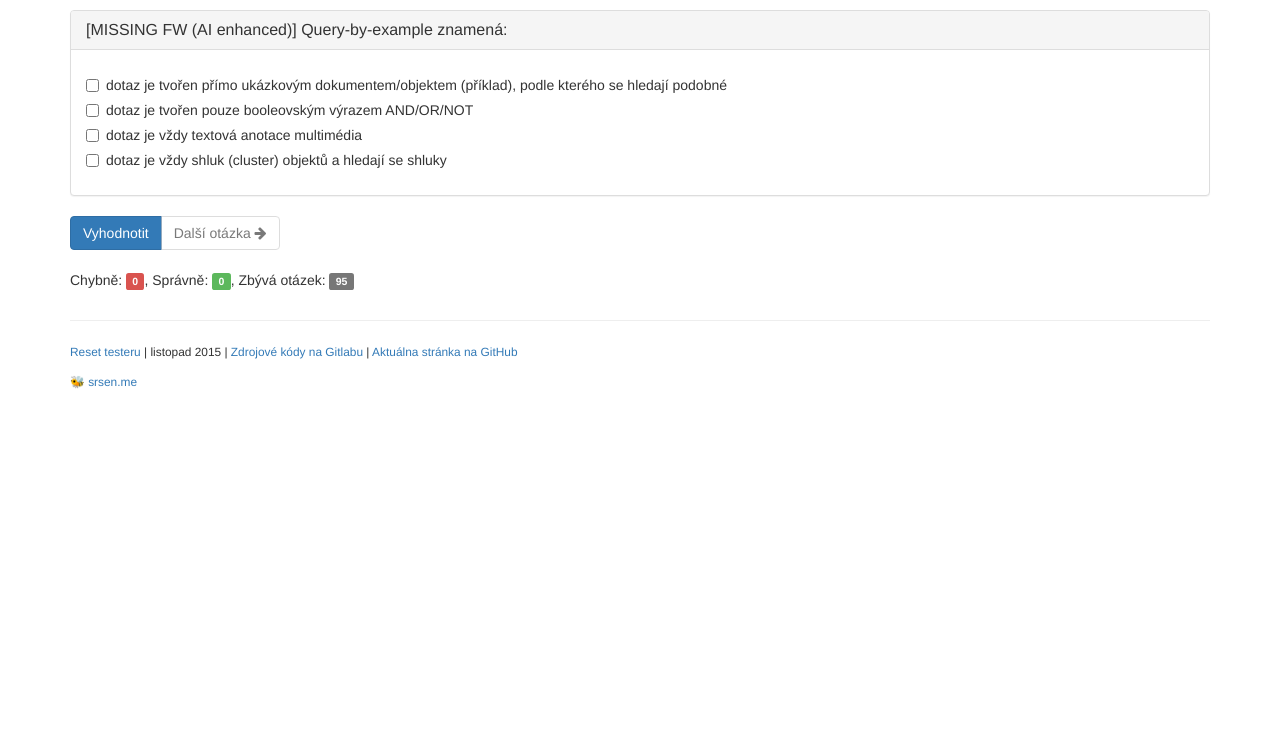
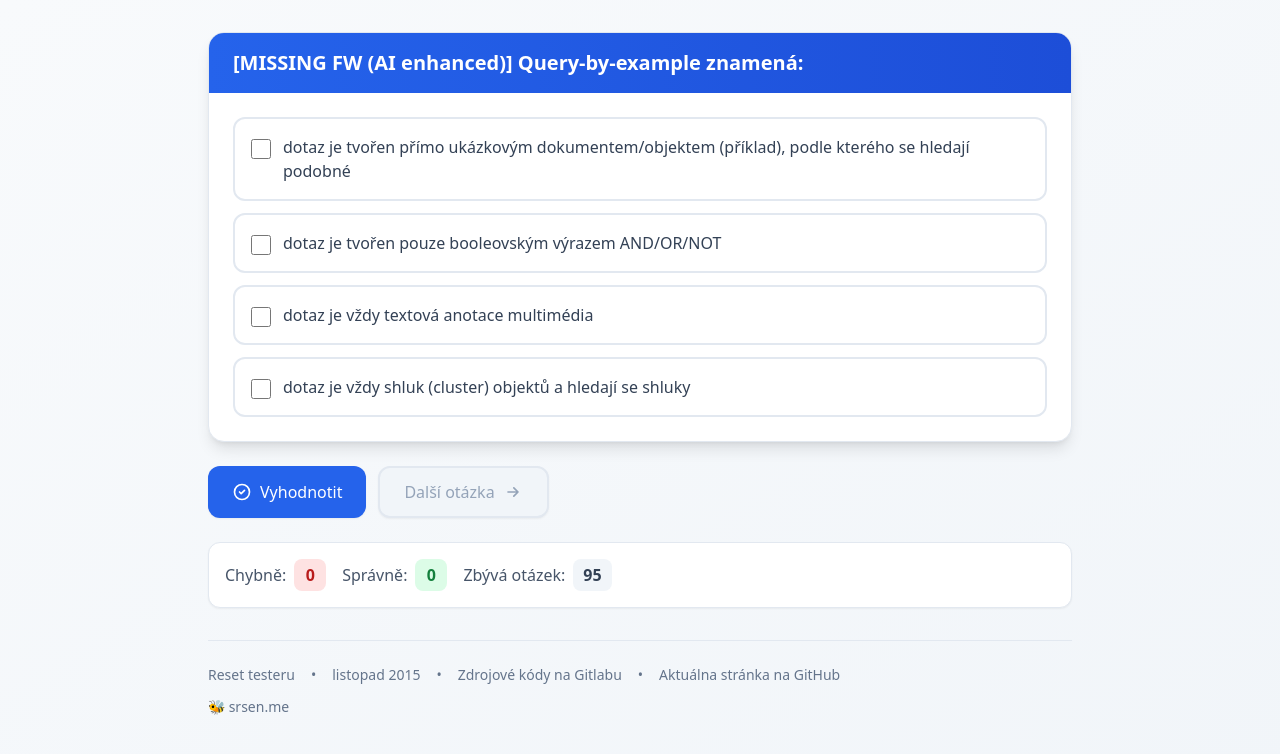
Before and after one commit to AlesSrsen/vmm-tester, a plain HTML site: page index.html in a window 1280 px wide. Drawn offline with nearby package versions, Linux system fonts and the light colour scheme; some packages are replaced by stand-ins of ours.

Commit message:
feat: Improve the UI

```diff
--- a/index.html
+++ b/index.html
@@ -2,178 +2,196 @@
 <html lang="cs">
 <head>
     <meta charset="utf-8">
-    <meta http-equiv="X-UA-Compatible" content="IE=edge">
     <meta name="viewport" content="width=device-width, initial-scale=1">
 
     <title>VMM tester</title>
 
+    <!-- Tailwind CSS -->
+    <script src="https://cdn.tailwindcss.com"></script>
+    <script>
+        tailwind.config = {
+            theme: {
+                extend: {
+                    colors: {
+                        primary: '#3b82f6',
+                        success: '#22c55e',
+                        danger: '#ef4444',
+                    }
+                }
+            }
+        }
+    </script>
+
+    <!-- MathJax Configuration -->
     <script type="text/x-mathjax-config">
         MathJax.Hub.Config({showMathMenu:false, tex2jax: {inlineMath: [['$','$']]}});
-
-
     </script>
-
-    <script type="text/javascript"
-            async
+    <script type="text/javascript" async
             src="https://cdn.mathjax.org/mathjax/latest/MathJax.js?config=TeX-AMS-MML_HTMLorMML">
     </script>
 
+    <!-- AngularJS -->
     <script src="https://ajax.googleapis.com/ajax/libs/angularjs/1.4.5/angular.min.js"></script>
     <script type="text/javascript" src="scripts/otazky.js"></script>
     <script type="text/javascript" src="scripts/app.js"></script>
 
-    <link rel="stylesheet" href="https://maxcdn.bootstrapcdn.com/bootstrap/3.3.6/css/bootstrap.min.css">
-    <link rel="stylesheet" href="https://maxcdn.bootstrapcdn.com/font-awesome/4.5.0/css/font-awesome.min.css">
     <link rel="stylesheet" href="style/main.css">
 </head>
 
+<body ng-app="paaApp" class="bg-gradient-to-br from-slate-50 to-slate-100 min-h-screen">
 
-<body ng-app="paaApp">
+<main class="max-w-4xl mx-auto px-4 py-8" ng-controller="NewsController">
 
-<div class="container" ng-controller="NewsController">
+    <!-- Question Card -->
+    <article class="bg-white rounded-2xl shadow-lg border border-slate-200 overflow-hidden mb-6">
+        <header class="bg-gradient-to-r from-blue-600 to-blue-700 px-6 py-4">
+            <h1 class="text-lg md:text-xl font-semibold text-white leading-relaxed">
+                <span dynamic="questionText"></span>
+            </h1>
+        </header>
 
-
-    <div class="row">
-        <div class="col-md-12">
-            <div class="panel panel-default">
-                <div class="panel-heading">
-                    <h3 class="panel-title">
-                        <span dynamic="questionText"></span>
-                    </h3>
-                </div>
-                <div class="panel-body">
-                    <form action="">
-                        <div class="checkbox"
-                             ng-class="{'has-error': !isCorrect(qu) && ss, 'has-success': isCorrect(qu) && ss}"
-                             ng-repeat="qu in question">
-                            <label>
-                                <input type="checkbox" value="{{ qu }}"
+        <section class="p-6">
+            <form action="" role="form">
+                <fieldset class="space-y-3">
+                    <div ng-repeat="qu in question"
+                         class="relative flex items-start p-4 rounded-xl border-2 transition-all duration-200 cursor-pointer"
+                         ng-class="{
+                             'border-red-400 bg-red-50': !isCorrect(qu) && ss,
+                             'border-green-400 bg-green-50': isCorrect(qu) && ss,
+                             'border-slate-200 hover:border-blue-300 hover:bg-blue-50/50': !ss
+                         }">
+                        <label class="flex items-start gap-3 w-full cursor-pointer">
+                            <input type="checkbox"
+                                   value="{{ qu }}"
                                    ng-click="toggleSelection(qu)"
                                    ng-disabled="ss"
-                                       ng-checked="selection.indexOf(qu) > -1">
-                                <span dynamic="qu.text"></span>
+                                   ng-checked="selection.indexOf(qu) > -1"
+                                   class="mt-1 w-5 h-5 rounded border-slate-300 text-blue-600 focus:ring-blue-500 focus:ring-2 transition-colors disabled:opacity-50">
+                            <span class="flex-1 text-slate-700" dynamic="qu.text"></span>
 
-                                <span ng-show="!isCorrect(qu) && ss">
-                                    <i class="fa fa-exclamation-triangle"></i>
+                            <span ng-show="!isCorrect(qu) && ss" class="flex-shrink-0 text-red-500">
+                                <svg class="w-5 h-5" fill="currentColor" viewBox="0 0 20 20">
+                                    <path fill-rule="evenodd" d="M8.257 3.099c.765-1.36 2.722-1.36 3.486 0l5.58 9.92c.75 1.334-.213 2.98-1.742 2.98H4.42c-1.53 0-2.493-1.646-1.743-2.98l5.58-9.92zM11 13a1 1 0 11-2 0 1 1 0 012 0zm-1-8a1 1 0 00-1 1v3a1 1 0 002 0V6a1 1 0 00-1-1z" clip-rule="evenodd"/>
+                                </svg>
                             </span>
-
                         </label>
                     </div>
+                </fieldset>
             </form>
 
-                    <div ng-if="note && ss">
-                        <br>
+            <!-- Note Section -->
+            <aside ng-if="note && ss" class="mt-6 p-4 bg-blue-50 rounded-xl border border-blue-200">
+                <p class="flex items-start gap-2">
+                    <span class="inline-flex items-center px-2.5 py-0.5 rounded-full text-xs font-medium bg-blue-600 text-white">
+                        Poznámka
+                    </span>
+                    <span class="text-slate-700" dynamic="note"></span>
+                </p>
+            </aside>
 
-                        <p>
-                            <span class="label label-primary">Poznámka:</span>
-                            <span dynamic="note"></span>
-                        </p>
+            <!-- Text Answer Section -->
+            <div ng-show="textAnswer" class="mt-6">
+                <textarea class="w-full px-4 py-3 border-2 border-slate-200 rounded-xl focus:border-blue-500 focus:ring-2 focus:ring-blue-200 transition-all resize-none text-slate-700"
+                          rows="5"
+                          ng-model="userText"
+                          placeholder="Napište svou odpověď..."></textarea>
+
+                <div ng-if="ss" class="mt-4 space-y-4">
+                    <div class="p-4 bg-slate-50 rounded-xl border border-slate-200">
+                        <p class="text-slate-700" dynamic="textAnswer"></p>
                     </div>
 
-                    <div ng-show="textAnswer">
-                        <textarea class="form-control" rows="5" ng-model="userText"></textarea>
-
-                        <div ng-if="ss">
-
-                            <br>
-
-                            <p class="well">
-                                <span dynamic="textAnswer"></span>
-                            </p>
-
-
-                            <div class="btn-group" role="group" aria-label="...">
-                                <div class="btn-group" role="group">
-                                    <button type="button" class="btn btn-success"
-                                            ng-click="nextOK()">
-                                        <i class="fa fa-thumbs-up"></i>
-
+                    <nav class="flex gap-3" role="group" aria-label="Hodnocení odpovědi">
+                        <button type="button"
+                                ng-click="nextOK()"
+                                class="inline-flex items-center gap-2 px-5 py-2.5 bg-green-600 hover:bg-green-700 text-white font-medium rounded-xl transition-colors shadow-sm">
+                            <svg class="w-5 h-5" fill="currentColor" viewBox="0 0 20 20">
+                                <path d="M2 10.5a1.5 1.5 0 113 0v6a1.5 1.5 0 01-3 0v-6zM6 10.333v5.43a2 2 0 001.106 1.79l.05.025A4 4 0 008.943 18h5.416a2 2 0 001.962-1.608l1.2-6A2 2 0 0015.56 8H12V4a2 2 0 00-2-2 1 1 0 00-1 1v.667a4 4 0 01-.8 2.4L6.8 7.933a4 4 0 00-.8 2.4z"/>
+                            </svg>
                             Dobře
                         </button>
-                                </div>
-                                <div class="btn-group" role="group">
                         <button type="button"
                                 ng-click="nextWrong()"
-                                            class="btn btn-danger">
-                                        <i class="fa fa-thumbs-down"></i>
-
+                                class="inline-flex items-center gap-2 px-5 py-2.5 bg-red-600 hover:bg-red-700 text-white font-medium rounded-xl transition-colors shadow-sm">
+                            <svg class="w-5 h-5" fill="currentColor" viewBox="0 0 20 20">
+                                <path d="M18 9.5a1.5 1.5 0 11-3 0v-6a1.5 1.5 0 013 0v6zM14 9.667v-5.43a2 2 0 00-1.105-1.79l-.05-.025A4 4 0 0011.055 2H5.64a2 2 0 00-1.962 1.608l-1.2 6A2 2 0 004.44 12H8v4a2 2 0 002 2 1 1 0 001-1v-.667a4 4 0 01.8-2.4l1.4-1.866a4 4 0 00.8-2.4z"/>
+                            </svg>
                             Špatně
                         </button>
+                    </nav>
                 </div>
             </div>
+        </section>
+    </article>
 
-                        </div>
-                    </div>
-
-                </div>
-            </div>
-
-            <div class="btn-group" role="group" aria-label="...">
-                <div class="btn-group" role="group">
-                    <button type="button" class="btn btn-primary"
+    <!-- Action Buttons -->
+    <nav class="flex flex-wrap gap-3 mb-6" role="group" aria-label="Ovládání testu">
+        <button type="button"
                 ng-disabled="ss"
-                            ng-click="solve(selectedFruits)">
+                ng-click="solve(selectedFruits)"
+                class="inline-flex items-center gap-2 px-6 py-3 bg-blue-600 hover:bg-blue-700 disabled:bg-slate-400 disabled:cursor-not-allowed text-white font-medium rounded-xl transition-colors shadow-sm">
+            <svg class="w-5 h-5" fill="none" stroke="currentColor" viewBox="0 0 24 24">
+                <path stroke-linecap="round" stroke-linejoin="round" stroke-width="2" d="M9 12l2 2 4-4m6 2a9 9 0 11-18 0 9 9 0 0118 0z"/>
+            </svg>
             Vyhodnotit
         </button>
-                </div>
-                <div class="btn-group" role="group" ng-if="!textAnswer">
         <button type="button"
                 ng-click="next()"
                 ng-disabled="!ss"
-                            class="btn btn-default">
+                ng-if="!textAnswer"
+                class="inline-flex items-center gap-2 px-6 py-3 bg-white hover:bg-slate-50 disabled:bg-slate-100 disabled:text-slate-400 disabled:cursor-not-allowed text-slate-700 font-medium rounded-xl border-2 border-slate-200 hover:border-slate-300 transition-colors shadow-sm">
             Další otázka
-                        <i class="fa fa-arrow-right"></i>
+            <svg class="w-5 h-5" fill="none" stroke="currentColor" viewBox="0 0 24 24">
+                <path stroke-linecap="round" stroke-linejoin="round" stroke-width="2" d="M13 7l5 5m0 0l-5 5m5-5H6"/>
+            </svg>
         </button>
+    </nav>
+
+    <!-- Stats Section -->
+    <section class="flex flex-wrap items-center gap-4 p-4 bg-white rounded-xl border border-slate-200 shadow-sm mb-8">
+        <div class="flex items-center gap-2">
+            <span class="text-slate-600">Chybně:</span>
+            <span class="inline-flex items-center justify-center min-w-[2rem] px-2.5 py-1 bg-red-100 text-red-700 font-semibold rounded-lg">
+                {{ totalErrors }}
+            </span>
         </div>
+        <div class="flex items-center gap-2">
+            <span class="text-slate-600">Správně:</span>
+            <span class="inline-flex items-center justify-center min-w-[2rem] px-2.5 py-1 bg-green-100 text-green-700 font-semibold rounded-lg">
+                {{ totalOK }}
+            </span>
         </div>
+        <div class="flex items-center gap-2">
+            <span class="text-slate-600">Zbývá otázek:</span>
+            <span class="inline-flex items-center justify-center min-w-[2rem] px-2.5 py-1 bg-slate-100 text-slate-700 font-semibold rounded-lg">
+                {{ total }}
+            </span>
         </div>
+    </section>
 
-        <div class="col-md-12">
-            <br>
-
-            <p>
-                Chybně: <span class="label label-danger">{{ totalErrors }}</span>, Správně: <span class="label label-success">{{ totalOK }}</span>,
-                Zbývá otázek: <span class="label label-default">{{ total }}</span>
-            </p>
-        </div>
-    </div>
-
-    <footer>
-        <div class="row">
-            <div class="col-md-12">
-
-                <hr>
-                <p>
-                    <small>
-                        <a href="index.html">Reset testeru</a>
-                        |
-                        listopad 2015
-                        |
-                        <a href="https://gitlab.com/turimenrat/paa-tester-2" target="_blank">
+    <!-- Footer -->
+    <footer class="border-t border-slate-200 pt-6">
+        <nav class="flex flex-wrap items-center gap-x-4 gap-y-2 text-sm text-slate-500">
+            <a href="index.html" class="hover:text-blue-600 transition-colors">Reset testeru</a>
+            <span class="hidden sm:inline">•</span>
+            <span>listopad 2015</span>
+            <span class="hidden sm:inline">•</span>
+            <a href="https://gitlab.com/turimenrat/paa-tester-2" target="_blank" rel="noopener noreferrer" class="hover:text-blue-600 transition-colors">
                 Zdrojové kódy na Gitlabu
             </a>
-                        |
-                        <a href="https://github.com/AlesSrsen/vmm-tester" target="_blank">
+            <span class="hidden sm:inline">•</span>
+            <a href="https://github.com/AlesSrsen/vmm-tester" target="_blank" rel="noopener noreferrer" class="hover:text-blue-600 transition-colors">
                 Aktuálna stránka na GitHub
             </a>
-                    </small>
+        </nav>
+        <p class="mt-3 text-sm text-slate-500">
+            <a href="https://srsen.me" target="_blank" rel="noopener noreferrer" class="hover:text-blue-600 transition-colors">
+                🐝 srsen.me
+            </a>
         </p>
-            </div>
-        </div>
-        <div class="row">
-            <div class="col-md-12">
-                <p>
-                    <small>
-                        <a href="https://srsen.me" target="_blank">🐝 srsen.me</a>
-                    </small>
-                </p>
-
-            </div>
-        </div>
     </footer>
 
-</div>
-
+</main>
 
 <script type="text/javascript">
     window.onbeforeunload = function confirmExit() {
--- a/style/main.css
+++ b/style/main.css
@@ -1,7 +1,73 @@
-.container {
-    margin-top: 10px;
+/* VMM Tester - Custom Styles */
+
+/* Smooth transitions for interactive elements */
+* {
+    box-sizing: border-box;
 }
 
-.has-error label {
-    color: red;
+/* Custom checkbox styling for better visual appearance */
+input[type="checkbox"] {
+    cursor: pointer;
+    accent-color: #3b82f6;
 }
+
+input[type="checkbox"]:disabled {
+    cursor: not-allowed;
+}
+
+/* MathJax content styling */
+.MathJax {
+    font-size: 1.1em !important;
+}
+
+/* Ensure proper text wrapping in answer options */
+label {
+    word-break: break-word;
+}
+
+/* Focus states for accessibility */
+button:focus-visible,
+a:focus-visible,
+input:focus-visible,
+textarea:focus-visible {
+    outline: 2px solid #3b82f6;
+    outline-offset: 2px;
+}
+
+/* Animation for answer feedback */
+@keyframes shake {
+    0%, 100% { transform: translateX(0); }
+    25% { transform: translateX(-5px); }
+    75% { transform: translateX(5px); }
+}
+
+.border-red-400 {
+    animation: shake 0.3s ease-in-out;
+}
+
+/* Smooth page load animation */
+main {
+    animation: fadeIn 0.3s ease-out;
+}
+
+@keyframes fadeIn {
+    from {
+        opacity: 0;
+        transform: translateY(10px);
+    }
+    to {
+        opacity: 1;
+        transform: translateY(0);
+    }
+}
+
+/* Print styles */
+@media print {
+    body {
+        background: white !important;
+    }
+
+    button, nav[role="group"] {
+        display: none !important;
+    }
+}
```
Lines whose indentation alone changed are shown as unchanged.
